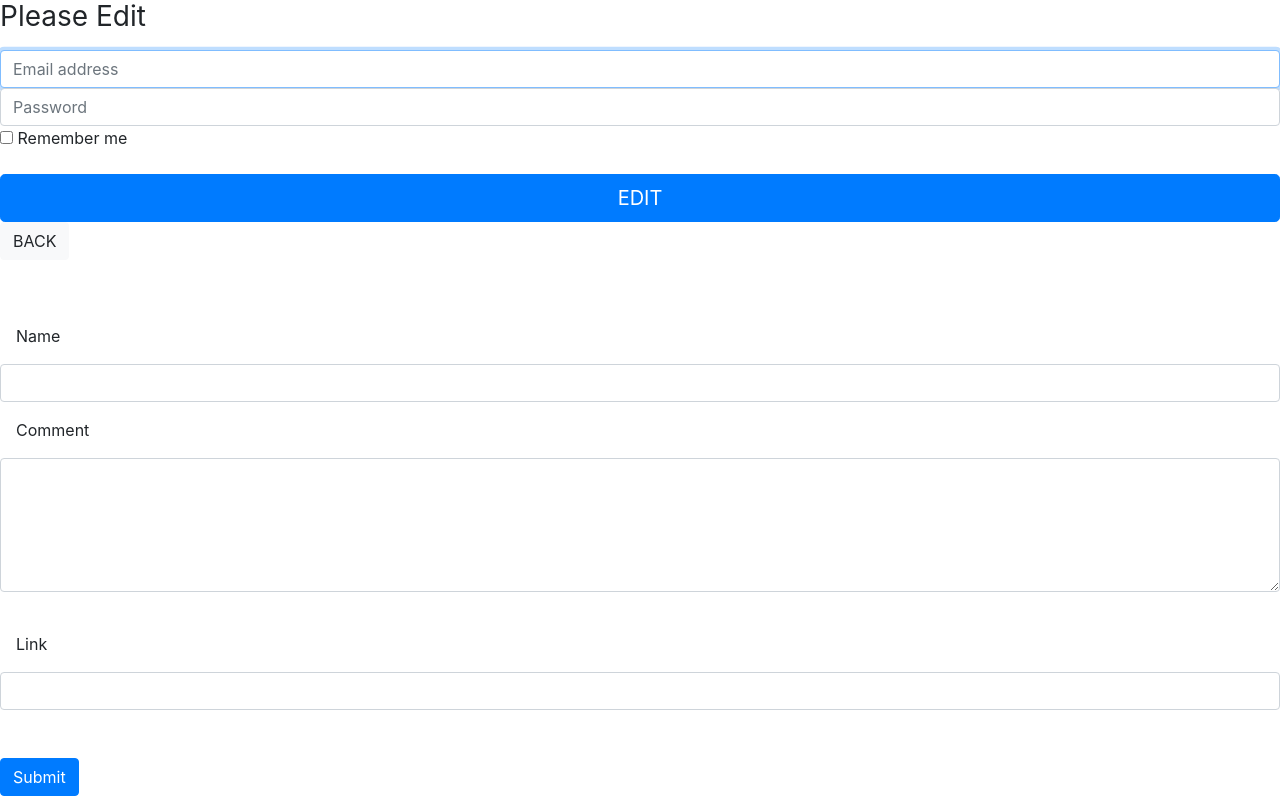
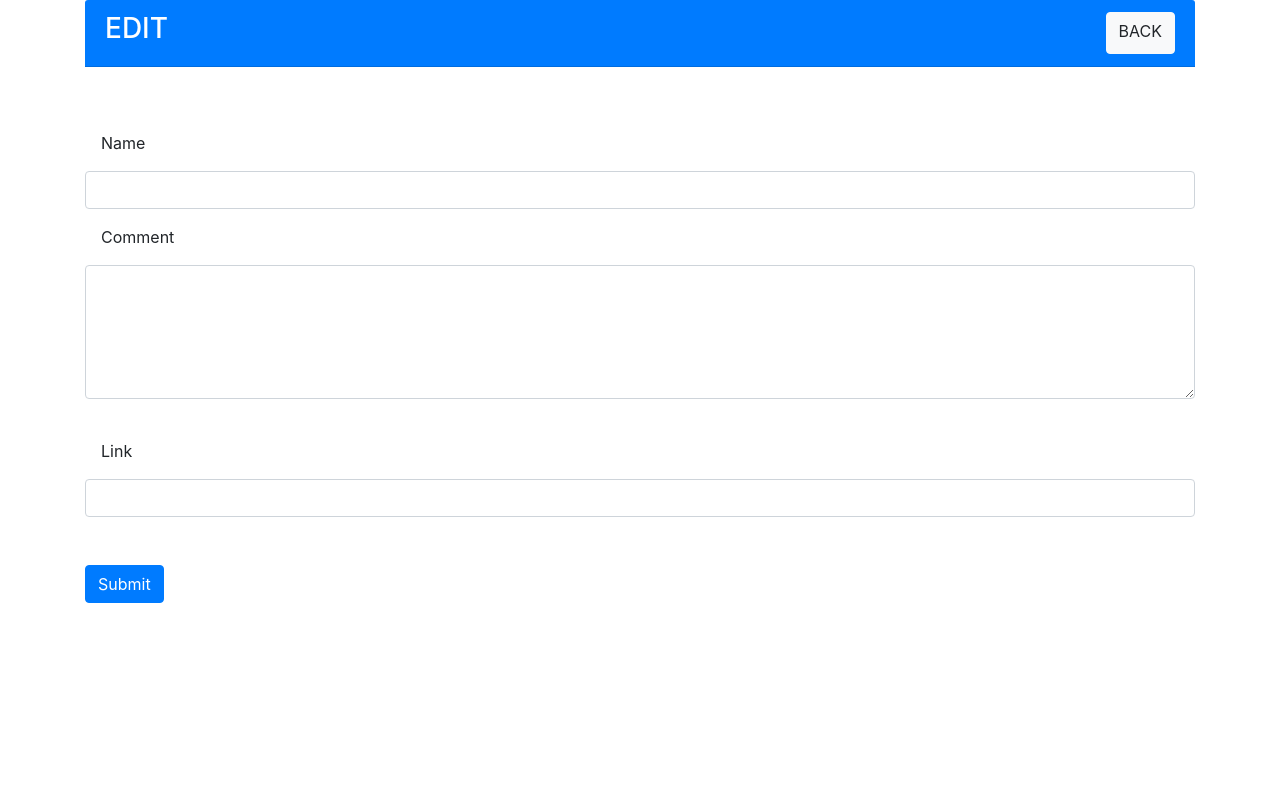
Before and after one commit to YamonpornChertbamrung/Yamonporn63070140, a PHP site: page /edit.php?ID=1 in a window 1280 px wide. After the commit the page ends 603 px from the top, so only its background shows below. Run offline with PHP 8.4, Linux system fonts and the light colour scheme; data that the repository does not hold is empty.

Commit message:
Update edit.php

```diff
--- a/edit.php
+++ b/edit.php
@@ -21,22 +21,11 @@
       <link rel="stylesheet" href="https://cdn.jsdelivr.net/npm/bootstrap@4.5.3/dist/css/bootstrap.min.css" integrity="sha384-TX8t27EcRE3e/ihU7zmQxVncDAy5uIKz4rEkgIXeMed4M0jlfIDPvg6uqKI2xXr2" crossorigin="anonymous">
   </head>
 
-  <body>
-      <form class="form-signin">
-  <h1 class="h3 mb-3 font-weight-normal">Please Edit</h1>
-  <label for="inputEmail" class="sr-only">Email address</label>
-  <input type="email" id="inputEmail" class="form-control" placeholder="Email address" required="" autofocus="">
-  <label for="inputPassword" class="sr-only">Password</label>
-  <input type="password" id="inputPassword" class="form-control" placeholder="Password" required="">
-  <div class="checkbox mb-3">
-    <label>
-      <input type="checkbox" value="remember-me"> Remember me
-    </label>
-  </div>
-  <button class="btn btn-lg btn-primary btn-block" type="submit">EDIT</button>
-</form>
-
-          <a href="show.php" class="btn btn-light">BACK</a>
+   <body>
+      <div class="container">
+          <div class="card-header bg-primary text-white d-flex justify-content-between">
+           <h3>EDIT</h3>
+           <a href="index.php" class="btn btn-light">BACK</a>
           </div>
           <form action="update.php" method="post" id="CommentForm">
               <div class="form-group mt-5">
@@ -53,4 +42,5 @@
       </div>
   </body>
 
+
   </html>
```
